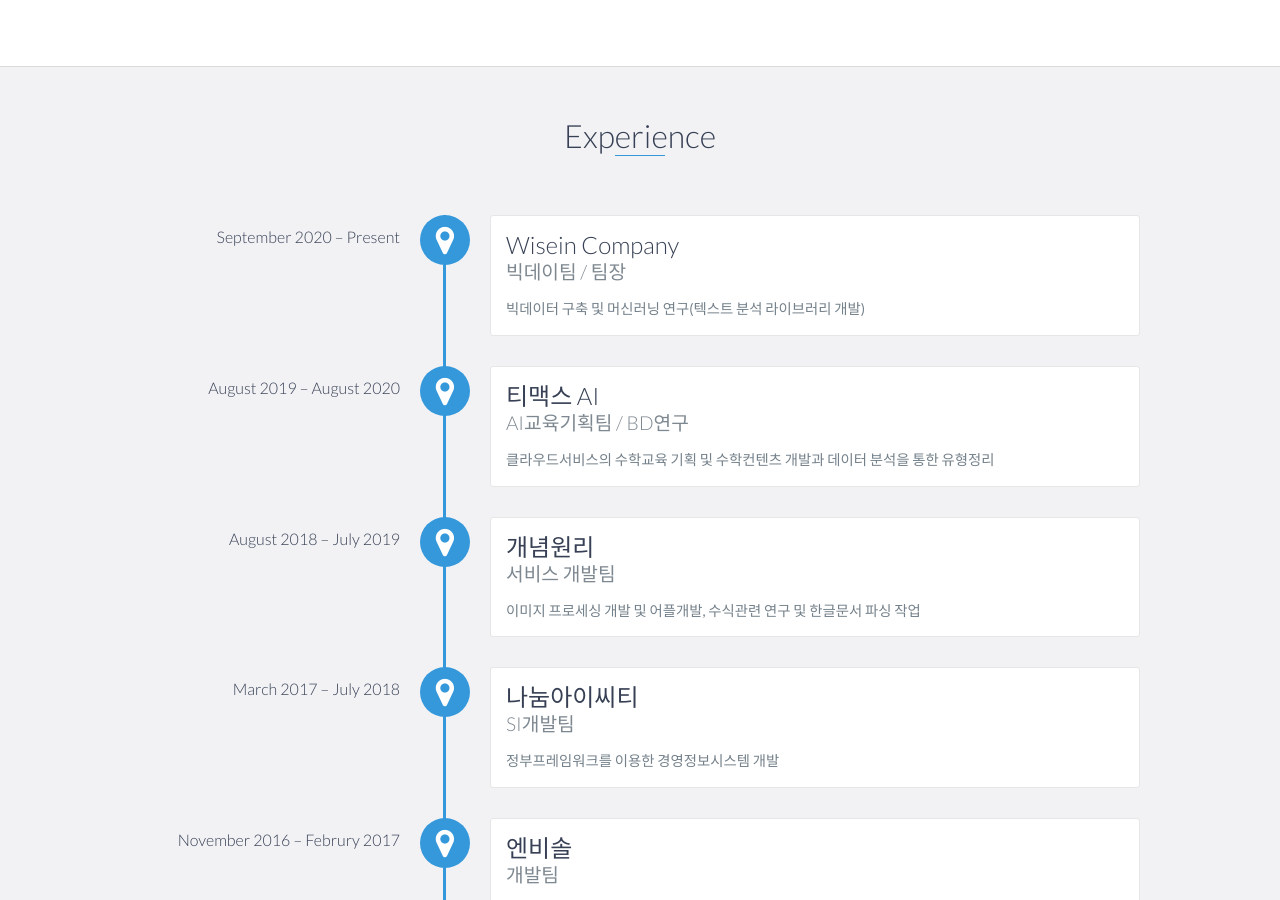
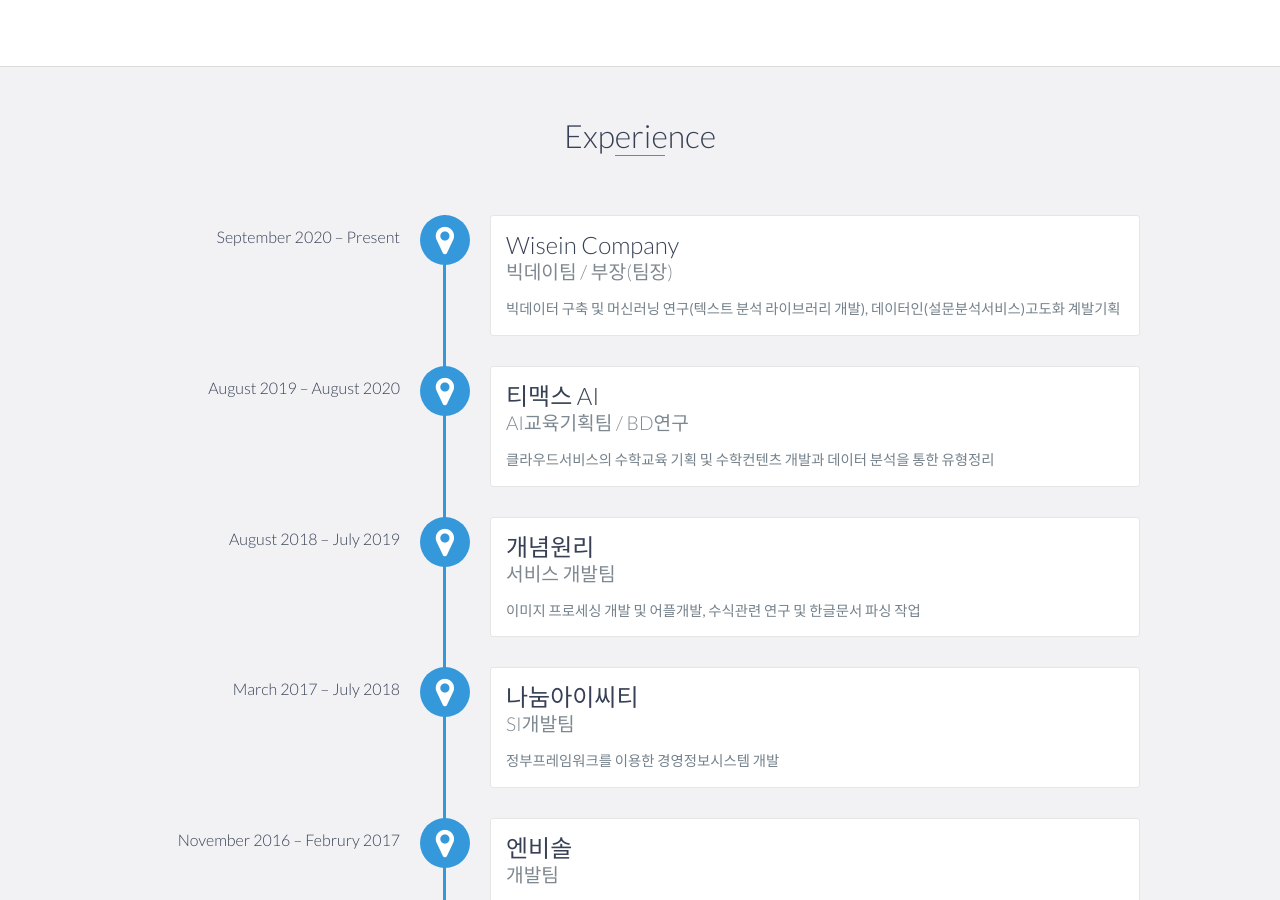
Before and after one commit to kerow1004/kerow1004.github.io, a Jekyll site: the page portfolio/index.html, which Jekyll copies as it is, in a window 1280 px wide and 900 px high, scrolled down 1176 px. Built offline with Jekyll 4.4.1, drawn with Linux system fonts in a browser that asks for light colours; nearby versions of some CDN libraries; library files that are not in the unit come from our copies; some of the changed text lies outside the part shown.

Commit message:
경력 및 관련정보수정

```diff
--- a/portfolio/index.html
+++ b/portfolio/index.html
@@ -96,9 +96,9 @@
         <div id="experience-timeline">
             <div data-date="September 2020 – Present">
                 <h3>Wisein Company</h3>
-                <h4>빅데이팀 / 팀장</h4>
+                <h4>빅데이팀 / 부장(팀장)</h4>
                 <p>
-                    빅데이터 구축 및 머신러닝 연구(텍스트 분석 라이브러리 개발)
+                    빅데이터 구축 및 머신러닝 연구(텍스트 분석 라이브러리 개발), 데이터인(설문분석서비스)고도화 계발기획
                 </p>
             </div>
 
@@ -156,8 +156,8 @@
     <div id="education">
         <h2 class="heading">Education</h2>
         <div class="education-block">
-            <h3>호서대학원 MOT/h3>
-            <span class="education-date">March 1999 - 현재</span>
+            <h3>호서대학원 MOT</h3>
+            <span class="education-date">March 1999 - Present</span>
             <h4>AI팩토리기술경영학과</h4>
             <p>
 
```
Also changed, not shown: other parts of portfolio/index.html (+2 -2 lines).
